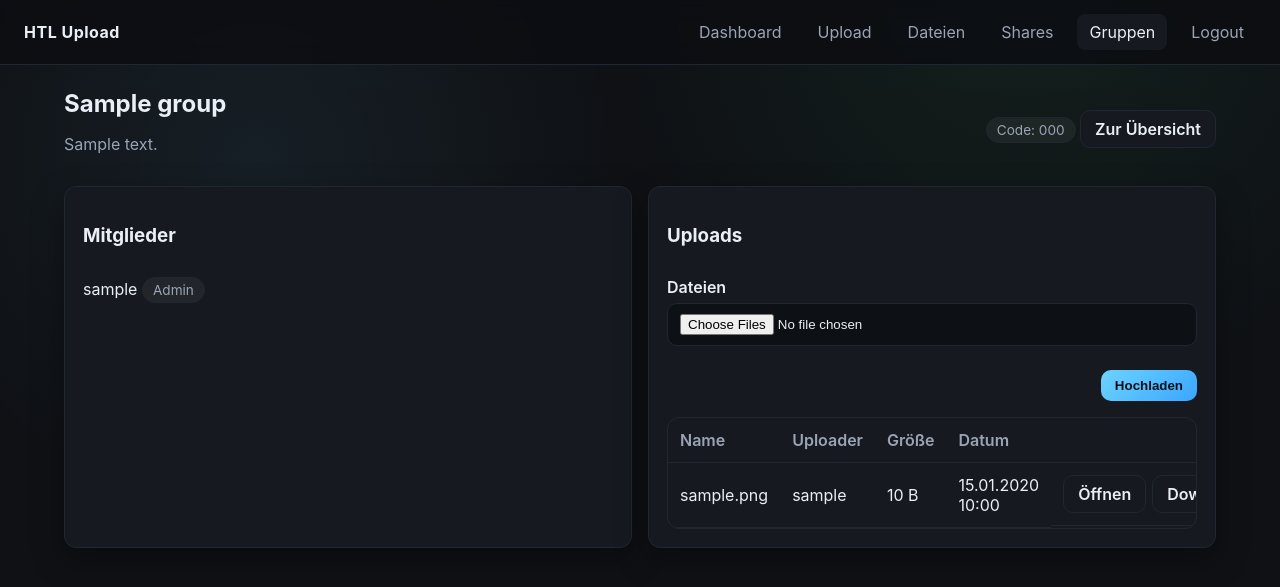
After one commit to puskaricsebastian-lab/fivem, a Flask app: page /groups/1 in a window 1280 px wide. The commit adds this page. Shown: the top 587 px of the page. Run offline with Flask 3, Linux system fonts and the light colour scheme; a user stored in the database is signed in; tables that the repository leaves empty hold one stand-in row (values such as "Sample post"); parts of the project's set-up code (start-up, migrations or seed data) failed here and were passed over.

Commit message:
Restore shares and groups while simplifying auth UI

```diff
--- a/app.py
+++ b/app.py
@@ -2,6 +2,7 @@ import io
 import mimetypes
 import os
 import re
+import secrets
 import zipfile
 from datetime import datetime
 from pathlib import Path
@@ -30,17 +31,34 @@ from werkzeug.utils import secure_filename
 
 from models import (
     File,
+    Group,
+    GroupMembership,
+    GroupUpload,
     User,
     add_file,
-    create_user,
+    add_group_upload,
+    create_group,
+    create_membership,
+    create_share,
+    delete_share,
+    find_group_by_code,
     get_file,
+    get_group,
+    get_membership,
     get_session,
     get_user_by_email,
     get_user_by_username,
     init_db,
     list_files,
+    list_group_uploads,
+    list_groups_for_user,
+    list_memberships,
+    list_shares_for_owner,
+    list_shares_for_target,
     remove_session,
+    set_membership_status,
     toggle_favorite,
+    user_can_access_file,
 )
 
 
@@ -115,6 +133,10 @@ def human_size(num: int) -> str:
 
 def current_session():
     return get_session()
+
+
+def random_join_code() -> str:
+    return "#" + secrets.token_hex(3).upper()
 
 
 @login_manager.user_loader
@@ -274,13 +296,26 @@ def files_view():
 def upload():
     if request.method == "GET":
         rel_path = sanitize_rel_path(request.args.get("path"))
-        return render_template("upload.html", rel_path=rel_path)
+        group_id = request.args.get("group_id")
+        return render_template("upload.html", rel_path=rel_path, group_id=group_id)
 
     rel_path = sanitize_rel_path(request.form.get("path"))
     files: List[FileStorage] = request.files.getlist("files")
+    group_id_raw = request.form.get("group_id")
+    group = None
     if not files:
         flash("Keine Dateien ausgewählt.", "error")
         return redirect(url_for("upload", path=rel_path))
+
+    with current_session() as session:
+        if group_id_raw:
+            group = get_group(session, int(group_id_raw))
+            if not group:
+                abort(404)
+            membership = get_membership(session, group.id, current_user.id)
+            if not (group.admin_id == current_user.id or (membership and membership.status == "accepted")):
+                flash("Keine Berechtigung für diesen Gruppen-Upload.", "error")
+                return redirect(url_for("dashboard"))
 
     user_root = ensure_user_root(current_user.username)
     try:
@@ -298,7 +333,7 @@ def upload():
             storage.save(dest)
             size = dest.stat().st_size
             mime_type = storage.mimetype or mimetypes.guess_type(filename)[0]
-            add_file(
+            file = add_file(
                 session,
                 user_id=current_user.id,
                 rel_path=rel_path,
@@ -306,6 +341,8 @@ def upload():
                 size_bytes=size,
                 mime_type=mime_type,
             )
+            if group:
+                add_group_upload(session, group_id=group.id, upload_id=file.id, uploader_id=current_user.id)
         session.commit()
     flash("Upload abgeschlossen.", "success")
     return redirect(url_for("files_view", path=rel_path))
@@ -316,10 +353,11 @@ def upload():
 def download(file_id: int):
     with current_session() as session:
         file = get_file(session, file_id)
-        if not file or file.user_id != current_user.id:
+        if not file or not user_can_access_file(session, current_user.id, file):
             abort(404)
+        owner = file.user.username if file.user else current_user.username
         try:
-            path = safe_join_user_path(current_user.username, file.rel_path, file.filename)
+            path = safe_join_user_path(owner, file.rel_path, file.filename)
         except ValueError:
             abort(400)
         if not path.exists():
@@ -332,10 +370,11 @@ def download(file_id: int):
 def preview(file_id: int):
     with current_session() as session:
         file = get_file(session, file_id)
-        if not file or file.user_id != current_user.id:
+        if not file or not user_can_access_file(session, current_user.id, file):
             abort(404)
+        owner = file.user.username if file.user else current_user.username
         try:
-            path = safe_join_user_path(current_user.username, file.rel_path, file.filename)
+            path = safe_join_user_path(owner, file.rel_path, file.filename)
         except ValueError:
             abort(400)
         if not path.exists():
@@ -462,6 +501,162 @@ def bulk_move():
 
 
 # ---------------------------------------------------------------------------
+# shares
+# ---------------------------------------------------------------------------
+
+
+@app.route("/shares/new", methods=["GET", "POST"])
+@login_required
+def shares_new():
+    with current_session() as session:
+        own_files, _ = list_files(session, current_user.id, per_page=200)
+        if request.method == "GET":
+            preselect = request.args.get("file_id")
+            values = {"file_id": preselect} if preselect else None
+            return render_template("shares_new.html", files=own_files, values=values)
+
+        target_username = sanitize_username(request.form.get("target_username") or "")
+        file_id_raw = request.form.get("file_id")
+        errors = {}
+        target_user = get_user_by_username(session, target_username) if target_username else None
+        if not target_user:
+            errors["target_username"] = "Benutzer nicht gefunden."
+        file = get_file(session, int(file_id_raw)) if file_id_raw else None
+        if not file or file.user_id != current_user.id:
+            errors["file_id"] = "Ungültige Datei."
+        if errors:
+            return render_template("shares_new.html", files=own_files, errors=errors, values=request.form), 400
+        create_share(session, owner_id=current_user.id, target_user_id=target_user.id, file_id=file.id)
+        session.commit()
+        flash("Freigabe erstellt.", "success")
+        return redirect(url_for("shares_mine"))
+
+
+@app.route("/shares/mine")
+@login_required
+def shares_mine():
+    with current_session() as session:
+        shares = list_shares_for_owner(session, current_user.id)
+        return render_template("shares_mine.html", shares=shares)
+
+
+@app.route("/shared-with-me")
+@login_required
+def shared_with_me():
+    with current_session() as session:
+        shares = list_shares_for_target(session, current_user.id)
+        return render_template("shared_with_me.html", shares=shares)
+
+
+@app.route("/shares/<int:share_id>/delete", methods=["POST"])
+@login_required
+def delete_share_view(share_id: int):
+    with current_session() as session:
+        success = delete_share(session, share_id, current_user.id)
+        if success:
+            session.commit()
+            flash("Freigabe entfernt.", "success")
+        else:
+            flash("Freigabe nicht gefunden.", "error")
+    return redirect(request.referrer or url_for("shares_mine"))
+
+
+# ---------------------------------------------------------------------------
+# groups
+# ---------------------------------------------------------------------------
+
+
+@app.route("/groups")
+@login_required
+def groups_overview():
+    with current_session() as session:
+        groups = list_groups_for_user(session, current_user.id)
+        admin_groups = session.query(Group).filter(Group.admin_id == current_user.id).order_by(Group.name.asc()).all()
+        return render_template("groups.html", groups=groups, admin_groups=admin_groups)
+
+
+@app.route("/groups/new", methods=["GET", "POST"])
+@login_required
+def groups_new():
+    if request.method == "GET":
+        return render_template("group_new.html")
+    name = (request.form.get("name") or "").strip()
+    description = (request.form.get("description") or "").strip()
+    if not name:
+        flash("Gruppenname erforderlich.", "error")
+        return redirect(url_for("groups_new"))
+    with current_session() as session:
+        code = random_join_code()
+        group = create_group(session, name=name, description=description, join_code=code, admin_id=current_user.id)
+        # Admin direkt als accepted Mitglied
+        create_membership(session, group_id=group.id, user_id=current_user.id, status="accepted")
+        session.commit()
+        flash("Gruppe erstellt.", "success")
+        return redirect(url_for("group_detail", group_id=group.id))
+
+
+@app.route("/groups/join", methods=["GET", "POST"])
+@login_required
+def groups_join():
+    if request.method == "GET":
+        return render_template("group_join.html")
+    code = (request.form.get("code") or "").strip()
+    with current_session() as session:
+        group = find_group_by_code(session, code)
+        if not group:
+            flash("Gruppe nicht gefunden.", "error")
+            return redirect(url_for("groups_join"))
+        membership = get_membership(session, group.id, current_user.id)
+        if membership:
+            flash("Beitritt wurde bereits angefragt oder bestätigt.", "info")
+            return redirect(url_for("group_detail", group_id=group.id))
+        create_membership(session, group_id=group.id, user_id=current_user.id, status="pending")
+        session.commit()
+        flash("Beitrittsanfrage gesendet.", "success")
+        return redirect(url_for("group_detail", group_id=group.id))
+
+
+@app.route("/groups/<int:group_id>")
+@login_required
+def group_detail(group_id: int):
+    with current_session() as session:
+        group = get_group(session, group_id)
+        if not group:
+            abort(404)
+        membership = get_membership(session, group.id, current_user.id)
+        if not (group.admin_id == current_user.id or (membership and membership.status in {"accepted", "pending"})):
+            abort(403)
+        members = list_memberships(session, group.id, status="accepted")
+        pending = list_memberships(session, group.id, status="pending") if group.admin_id == current_user.id else []
+        uploads = list_group_uploads(session, group.id)
+        return render_template(
+            "group_detail.html",
+            group=group,
+            membership=membership,
+            members=members,
+            pending=pending,
+            uploads=uploads,
+            human_size=human_size,
+        )
+
+
+@app.route("/groups/<int:group_id>/requests/<int:membership_id>/<action>", methods=["POST"])
+@login_required
+def group_request_action(group_id: int, membership_id: int, action: str):
+    with current_session() as session:
+        group = get_group(session, group_id)
+        if not group or group.admin_id != current_user.id:
+            abort(403)
+        if action not in {"accept", "reject"}:
+            abort(400)
+        status = "accepted" if action == "accept" else "rejected"
+        set_membership_status(session, membership_id, status)
+        session.commit()
+        flash("Anfrage aktualisiert.", "success")
+    return redirect(url_for("group_detail", group_id=group_id))
+
+
+# ---------------------------------------------------------------------------
 # folder management
 # ---------------------------------------------------------------------------
 @app.route("/folders/create", methods=["POST"])
--- a/static/style.css
+++ b/static/style.css
@@ -51,6 +51,7 @@ a:hover { color: var(--primary-strong); }
 .section h2 { margin: 0; }
 
 .grid { display: grid; grid-template-columns: repeat(auto-fit, minmax(320px, 1fr)); gap: 16px; }
+.grid.two { grid-template-columns: repeat(auto-fit, minmax(280px, 1fr)); }
 .card { background: var(--panel); border: 1px solid var(--border); border-radius: var(--radius); padding: 18px; box-shadow: var(--shadow); }
 .card__header { display: flex; align-items: center; justify-content: space-between; gap: 8px; margin-bottom: 12px; }
 
@@ -106,6 +107,14 @@ tr:hover { background: rgba(255,255,255,0.02); }
 .filters__form { display: grid; grid-template-columns: repeat(auto-fit, minmax(160px, 1fr)); gap: 10px; }
 .checkbox { display: inline-flex; gap: 8px; align-items: center; }
 
+.pill { display: inline-block; padding: 4px 10px; background: rgba(255,255,255,0.05); border: 1px solid var(--border); border-radius: 999px; font-size: 0.85rem; color: var(--muted); }
+.list { list-style: none; padding: 0; margin: 0; display: grid; gap: 10px; }
+.stack { display: flex; flex-direction: column; }
+.gap { gap: 12px; }
+.narrow { max-width: 720px; margin: 0 auto; }
+.actions.end { justify-content: flex-end; display: flex; gap: 8px; }
+.top-gap { margin-top: 16px; }
+
 .file-layout { display: grid; grid-template-columns: 220px 1fr; gap: 16px; align-items: start; }
 .side { background: var(--panel); border: 1px solid var(--border); border-radius: var(--radius); padding: 12px; box-shadow: var(--shadow); }
 .folder-list { list-style: none; padding: 0; margin: 0; display: grid; gap: 8px; }
--- a/templates/base.html
+++ b/templates/base.html
@@ -11,10 +11,13 @@
   <header class="topbar">
     <div class="topbar__brand">HTL Upload</div>
     {% if current_user.is_authenticated %}
+    {% set endpoint = request.endpoint or '' %}
     <nav class="topbar__nav">
-      <a href="{{ url_for('dashboard') }}" class="nav__link{% if request.endpoint == 'dashboard' %} is-active{% endif %}">Dashboard</a>
-      <a href="{{ url_for('upload') }}" class="nav__link{% if request.endpoint == 'upload' %} is-active{% endif %}">Upload</a>
-      <a href="{{ url_for('files_view') }}" class="nav__link{% if request.endpoint == 'files_view' %} is-active{% endif %}">Dateien</a>
+      <a href="{{ url_for('dashboard') }}" class="nav__link{% if endpoint == 'dashboard' %} is-active{% endif %}">Dashboard</a>
+      <a href="{{ url_for('upload') }}" class="nav__link{% if endpoint == 'upload' %} is-active{% endif %}">Upload</a>
+      <a href="{{ url_for('files_view') }}" class="nav__link{% if endpoint == 'files_view' %} is-active{% endif %}">Dateien</a>
+      <a href="{{ url_for('shares_mine') }}" class="nav__link{% if endpoint in ['shares_mine','shares_new','shared_with_me'] %} is-active{% endif %}">Shares</a>
+      <a href="{{ url_for('groups_overview') }}" class="nav__link{% if endpoint.startswith('group') or endpoint.startswith('groups_') %} is-active{% endif %}">Gruppen</a>
       <a href="{{ url_for('logout') }}" class="nav__link">Logout</a>
     </nav>
     {% endif %}
--- a/templates/files.html
+++ b/templates/files.html
@@ -103,6 +103,7 @@
                   <form method="post" action="{{ url_for('favorite', file_id=file.id) }}" class="inline">
                     <button type="submit" class="icon-btn" title="Favorit">{% if file.is_favorite %}⭐{% else %}☆{% endif %}</button>
                   </form>
+                  <a class="icon-btn" href="{{ url_for('shares_new', file_id=file.id) }}" title="Teilen">🔗</a>
                   <a class="icon-btn" href="{{ url_for('preview', file_id=file.id) }}" title="Vorschau">👁</a>
                   <a class="icon-btn" href="{{ url_for('download', file_id=file.id) }}" title="Download">⬇</a>
                   <form method="post" action="{{ url_for('delete', file_id=file.id) }}" class="inline" onsubmit="return confirm('Datei löschen?');">
--- /dev/null
+++ b/templates/group_detail.html
@@ -0,0 +1,93 @@
+{% extends 'base.html' %}
+{% block content %}
+<section class="section">
+  <div class="section__header">
+    <div>
+      <h2>{{ group.name }}</h2>
+      <p class="muted">{{ group.description or 'Keine Beschreibung' }}</p>
+    </div>
+    <div class="actions">
+      <span class="pill">Code: {{ group.join_code }}</span>
+      <a class="btn" href="{{ url_for('groups_overview') }}">Zur Übersicht</a>
+    </div>
+  </div>
+
+  <div class="grid two">
+    <div class="card">
+      <div class="card__header"><h3>Mitglieder</h3></div>
+      <ul class="list">
+        {% for m in members %}
+          <li>{{ m.user.username }} {% if m.user_id == group.admin_id %}<span class="pill">Admin</span>{% endif %}</li>
+        {% else %}
+          <li class="muted">Noch keine Mitglieder.</li>
+        {% endfor %}
+      </ul>
+      {% if membership and membership.status == 'pending' %}<p class="muted small">Deine Anfrage wartet auf Bestätigung.</p>{% endif %}
+    </div>
+    <div class="card">
+      <div class="card__header"><h3>Uploads</h3></div>
+      {% if (membership and membership.status == 'accepted') or group.admin_id == current_user.id %}
+      <form class="stack gap" method="post" action="{{ url_for('upload') }}" enctype="multipart/form-data">
+        <input type="hidden" name="group_id" value="{{ group.id }}">
+        <label>Dateien
+          <input type="file" name="files" multiple required>
+        </label>
+        <div class="actions end"><button type="submit" class="btn primary">Hochladen</button></div>
+      </form>
+      {% else %}
+      <p class="muted small">Uploads erst nach Freischaltung möglich.</p>
+      {% endif %}
+      <div class="table-wrapper top-gap">
+        <table>
+          <thead><tr><th>Name</th><th>Uploader</th><th>Größe</th><th>Datum</th><th></th></tr></thead>
+          <tbody>
+            {% for link in uploads %}
+              <tr>
+                <td>{{ link.upload.filename }}</td>
+                <td>{{ link.uploader.username }}</td>
+                <td>{{ human_size(link.upload.size_bytes) }}</td>
+                <td>{{ link.created_at.strftime('%d.%m.%Y %H:%M') }}</td>
+                <td class="table-actions">
+                  <a class="btn ghost" href="{{ url_for('preview', file_id=link.upload.id) }}">Öffnen</a>
+                  <a class="btn" href="{{ url_for('download', file_id=link.upload.id) }}">Download</a>
+                </td>
+              </tr>
+            {% else %}
+              <tr><td colspan="5" class="muted">Keine Uploads in dieser Gruppe.</td></tr>
+            {% endfor %}
+          </tbody>
+        </table>
+      </div>
+    </div>
+  </div>
+
+  {% if pending %}
+  <div class="card top-gap">
+    <div class="card__header"><h3>Beitrittsanfragen</h3></div>
+    <div class="table-wrapper">
+      <table>
+        <thead><tr><th>User</th><th>Datum</th><th></th></tr></thead>
+        <tbody>
+          {% for req in pending %}
+          <tr>
+            <td>{{ req.user.username }}</td>
+            <td>{{ req.created_at.strftime('%d.%m.%Y %H:%M') }}</td>
+            <td class="table-actions">
+              <form class="inline" method="post" action="{{ url_for('group_request_action', group_id=group.id, membership_id=req.id, action='accept') }}">
+                <button class="btn primary" type="submit">Akzeptieren</button>
+              </form>
+              <form class="inline" method="post" action="{{ url_for('group_request_action', group_id=group.id, membership_id=req.id, action='reject') }}">
+                <button class="btn ghost" type="submit">Ablehnen</button>
+              </form>
+            </td>
+          </tr>
+          {% else %}
+          <tr><td colspan="3" class="muted">Keine offenen Anfragen.</td></tr>
+          {% endfor %}
+        </tbody>
+      </table>
+    </div>
+  </div>
+  {% endif %}
+</section>
+{% endblock %}
```
Also changed, not shown: models.py (+203 -19 lines), templates/group_join.html (added, +20 -0 lines), templates/group_new.html (added, +25 -0 lines), templates/groups.html (added, +37 -0 lines), templates/shared_with_me.html (added, +32 -0 lines), templates/shares_mine.html (added, +34 -0 lines), templates/shares_new.html (added, +32 -0 lines), README.md.
